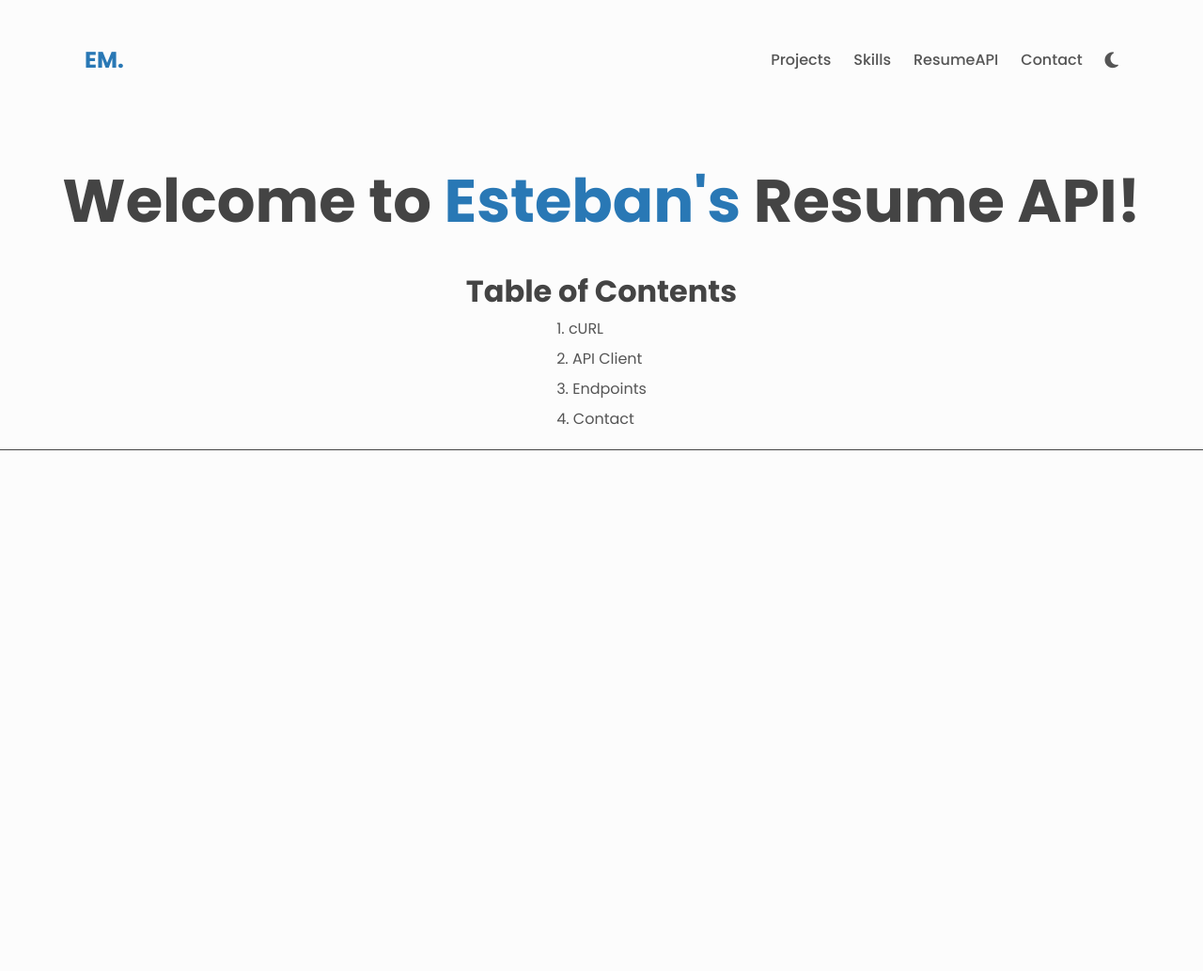
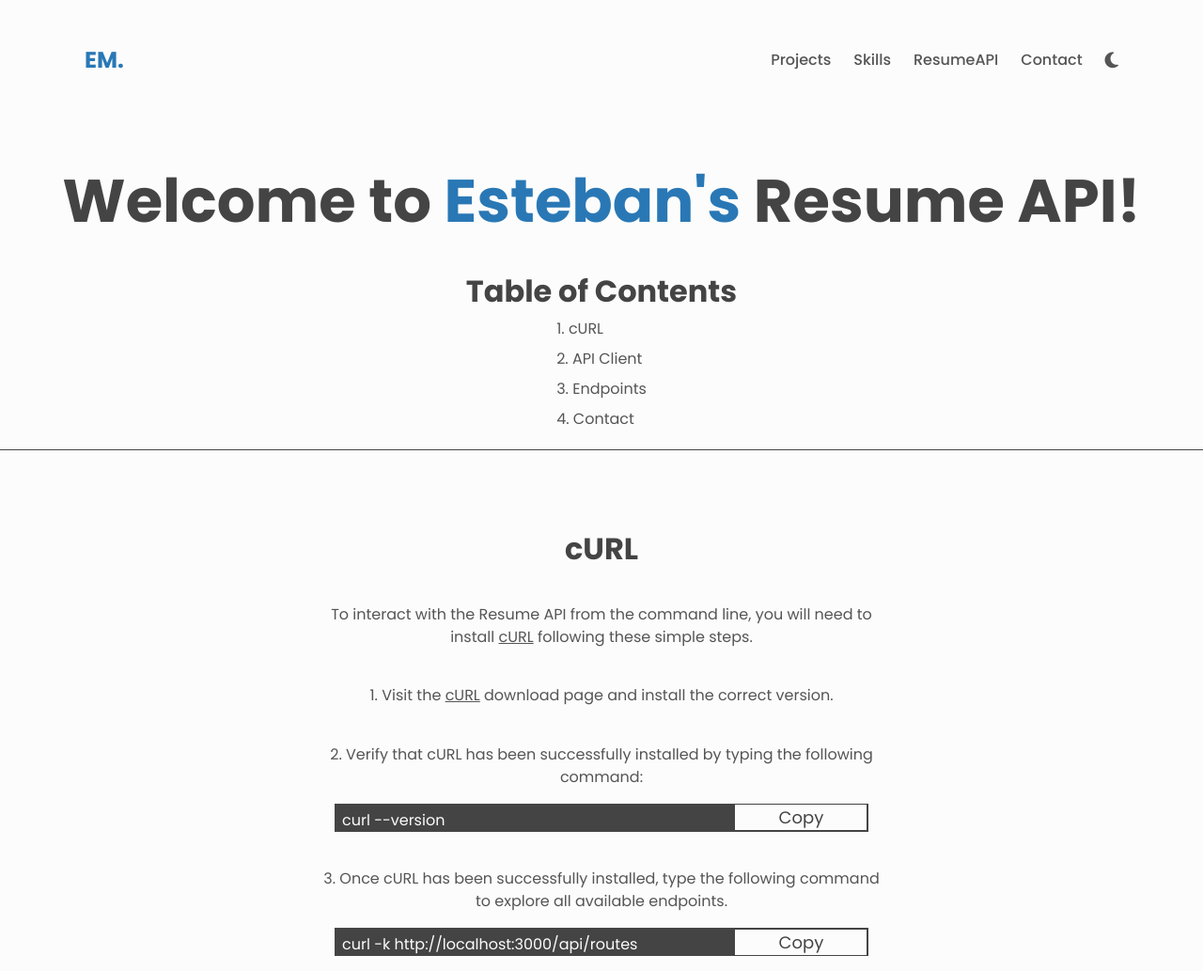
Before and after one commit to emares17/portfolio2022, a website: page public/resume.html in a window 1280 px wide. Shown: the whole page at 94% size. Before the commit the page ends 800 px from the top, so only its background shows below. Drawn offline with Linux system fonts and the light colour scheme.

Commit message:
added projects/resumeAPI in progress

```diff
--- a/public/css/styles.css
+++ b/public/css/styles.css
@@ -484,6 +484,27 @@ button
     margin-right: 1em;
   }
 
+  .curl {
+    text-decoration: underline;
+  }
+
+  .snippet {
+    display: flex;
+    justify-content: space-between;
+    align-items: flex-end;
+    margin: 1rem;
+    background-color: var(--clr-fg-alt);
+    color: var(--clr-bg);
+    padding-left: .5rem;
+  }
+
+  .copy {
+    width: 25%;
+    background-color: var(--clr-bg);
+    color: var(--clr-fg-alt);
+    margin: .1rem;
+  }
+
   /* Media queries */
 
   @media (max-width: 600px) {
--- a/public/resume.html
+++ b/public/resume.html
@@ -15,7 +15,7 @@
       crossorigin="anonymous"
     ></script>
     <link rel="stylesheet" href="/css/styles.css" />
-    <title>Resume API</title>
+    <title>Esteban Mares | Resume API</title>
   </head>
   <body class="light" id="top">
     <header class="header center">
@@ -65,6 +65,23 @@
       </ul>
     </div>
     <hr class="separator">
+    <div class="about center">
+      <h2 class="about__role">cURL</h2>
+      <p class="about__desc">To interact with the Resume API from the command line, you will need to install <a class="curl" href="https://curl.se/windows/" target="_blank">cURL</a> following these simple steps.</p>
+      <ul>
+        <li class="about__desc">1. Visit the <a class="curl" href="https://curl.se/windows/" target="_blank">cURL</a> download page and install the correct version.</li>
+        <li class="about__desc">2. Verify that cURL has been successfully installed by typing the following command: <br>
+          <span class="snippet">curl --version
+            <button class="copy" data-text="curl --version">Copy</button>
+          </span>
+        </li>
+        <li class="about__desc">3. Once cURL has been successfully installed, type the following command to explore all available endpoints. <br>
+          <span class="snippet">curl -k http://localhost:3000/api/routes
+            <button class="copy" data-text="http://localhost:3000/api/routes">Copy</button>
+          </span>
+        </li>
+      </ul>
+    </div>
 
 
     <div class="scroll-container">
```
Also changed, not shown: public/index.html (+16 -14 lines), public/images/CodeExecution1.PNG (deleted), public/images/CodeExecution2.PNG (deleted), public/images/FirstStatusCheck.PNG (deleted), public/images/Graph-Part-A.PNG (deleted), public/images/Graph-Part-D.PNG (deleted), public/images/Graph-Part-E-1.PNG (deleted), public/images/Graph-Part-E-2.PNG (deleted), public/images/Graph-Part-F.PNG (deleted), public/images/HashTable.PNG (deleted), public/images/Identification.PNG (deleted), public/images/Interface.PNG (deleted), public/images/InterfaceImage.PNG (deleted), public/images/LookUpFunction.PNG (deleted), 3 more files.
